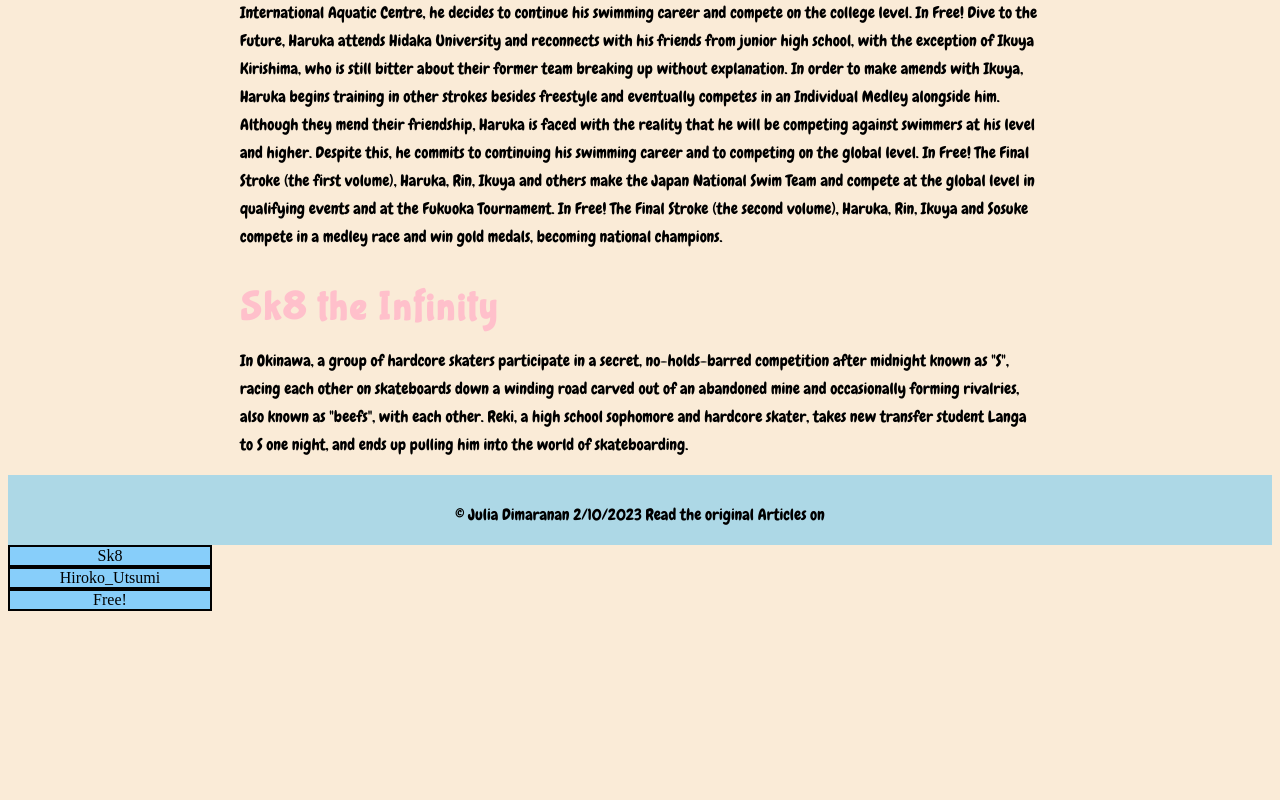
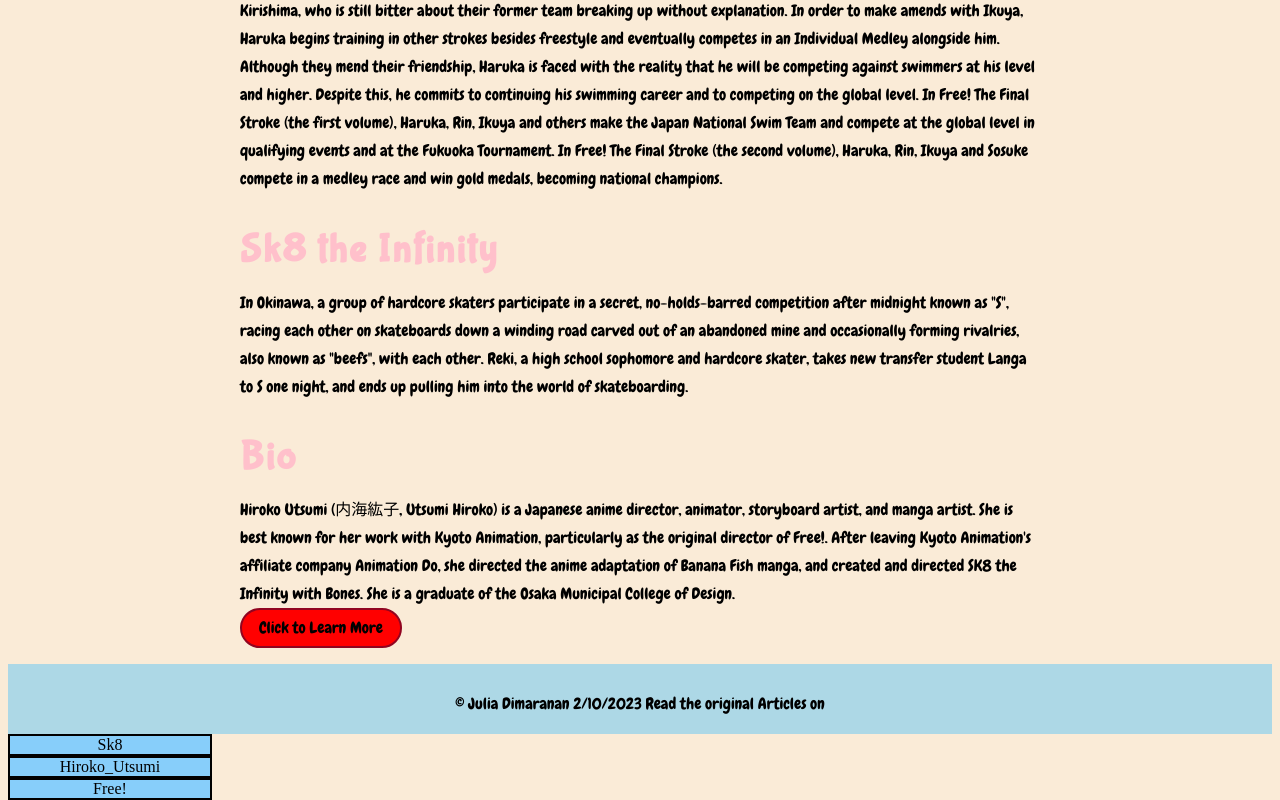
Before and after one commit to piplupgoku/CG342-First-Project, a plain HTML site: page index.html in a window 1280 px wide. Shown: the part 900-1700 px from the top of the page. Before the commit the page ends 1511 px from the top, so only its background shows below. Drawn offline with Linux system fonts and the light colour scheme.

Commit message:
added navigation working and scrolls

```diff
--- a/css/styles.css
+++ b/css/styles.css
@@ -1,3 +1,6 @@
+html{
+    scroll-behavior:smooth;
+}
 body {
     background-color: antiquewhite;
 
@@ -54,6 +57,7 @@ p {
 
 nav {
     padding: 20px;
+    position: fixed;
 
 }
 
--- a/index.html
+++ b/index.html
@@ -29,7 +29,7 @@
     <section class="main-body">
         <article>
             <!--this was from class 1-->
-            <h2>Basic Information</h2>
+            <h2 id="articles">Basic Information</h2>
             <p>Hiroko Utsumi (内海紘子, Utsumi Hiroko) is a Japanese anime director, animator, storyboard artist, and manga
                 artist. She is best known for her work with Kyoto Animation, particularly as the original director of
                 Free!. After leaving Kyoto Animation's affiliate company Animation Do, she directed the anime adaptation
@@ -83,6 +83,20 @@
             </p>
         </article>
     </section>
+        <section class="main-body">
+        <article>
+            <!--this was from class 1-->
+            <h2 id="bio">Bio</h2>
+            <p>Hiroko Utsumi (内海紘子, Utsumi Hiroko) is a Japanese anime director, animator, storyboard artist, and manga
+                artist. She is best known for her work with Kyoto Animation, particularly as the original director of
+                Free!. After leaving Kyoto Animation's affiliate company Animation Do, she directed the anime adaptation
+                of Banana Fish manga, and created and directed SK8 the Infinity with Bones. She is a graduate of the
+                Osaka Municipal College of Design.
+                <a class="button-links" href="https://en.wikipedia.org/wiki/Hiroko_Utsumi" target="_blank">Click to
+                    Learn More</a>
+        </article>
+
+    </section>
     <footer>
         <p>© Julia Dimaranan 2/10/2023 Read the original Articles on </p>
         <a class="button-alert" href="https://en.wikipedia.org/wiki/SK8_the_Infinity" target="_blank">Sk8</a>
@@ -91,6 +105,7 @@
 
 
     </footer>
+
 </body>
 
 </html>
```
